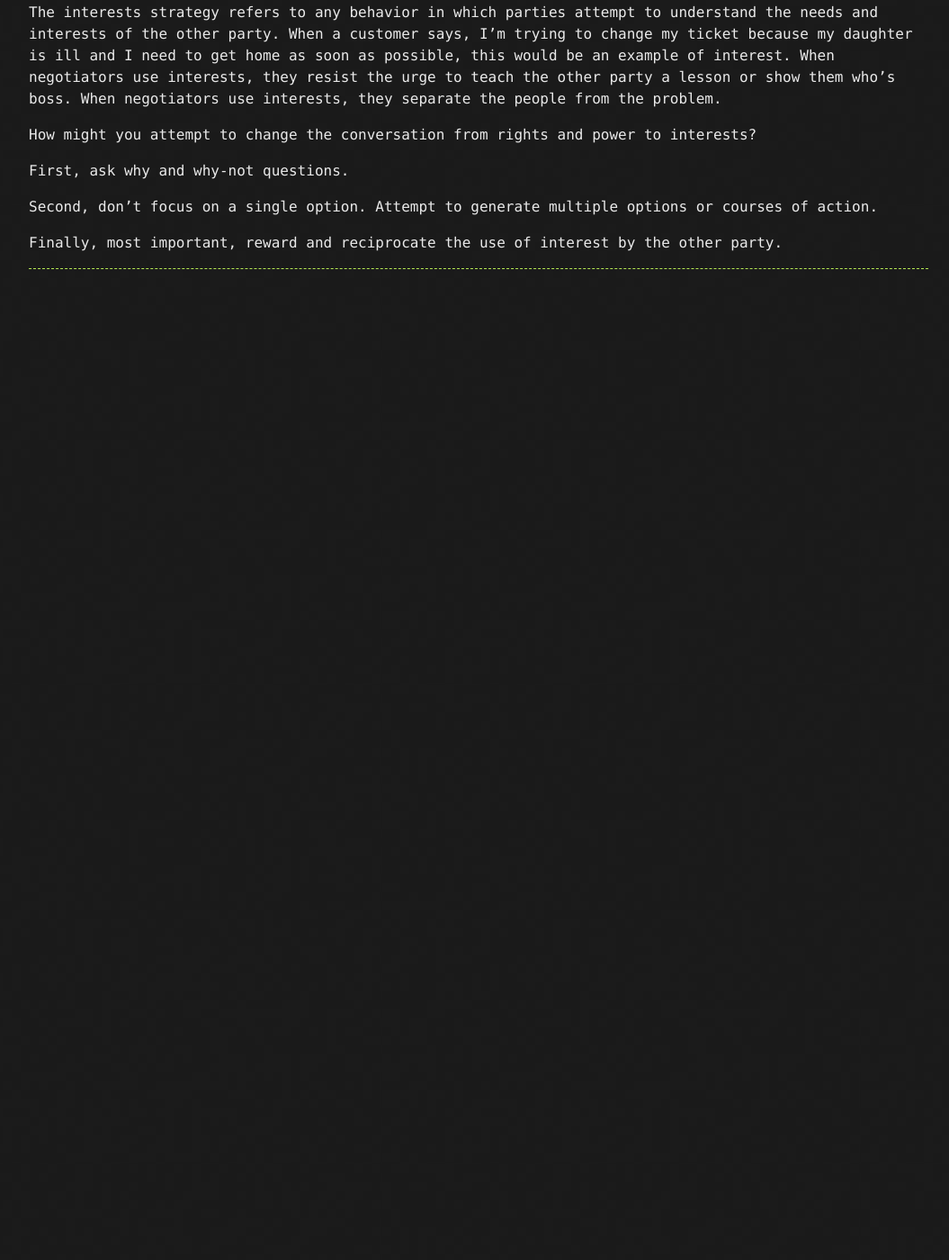
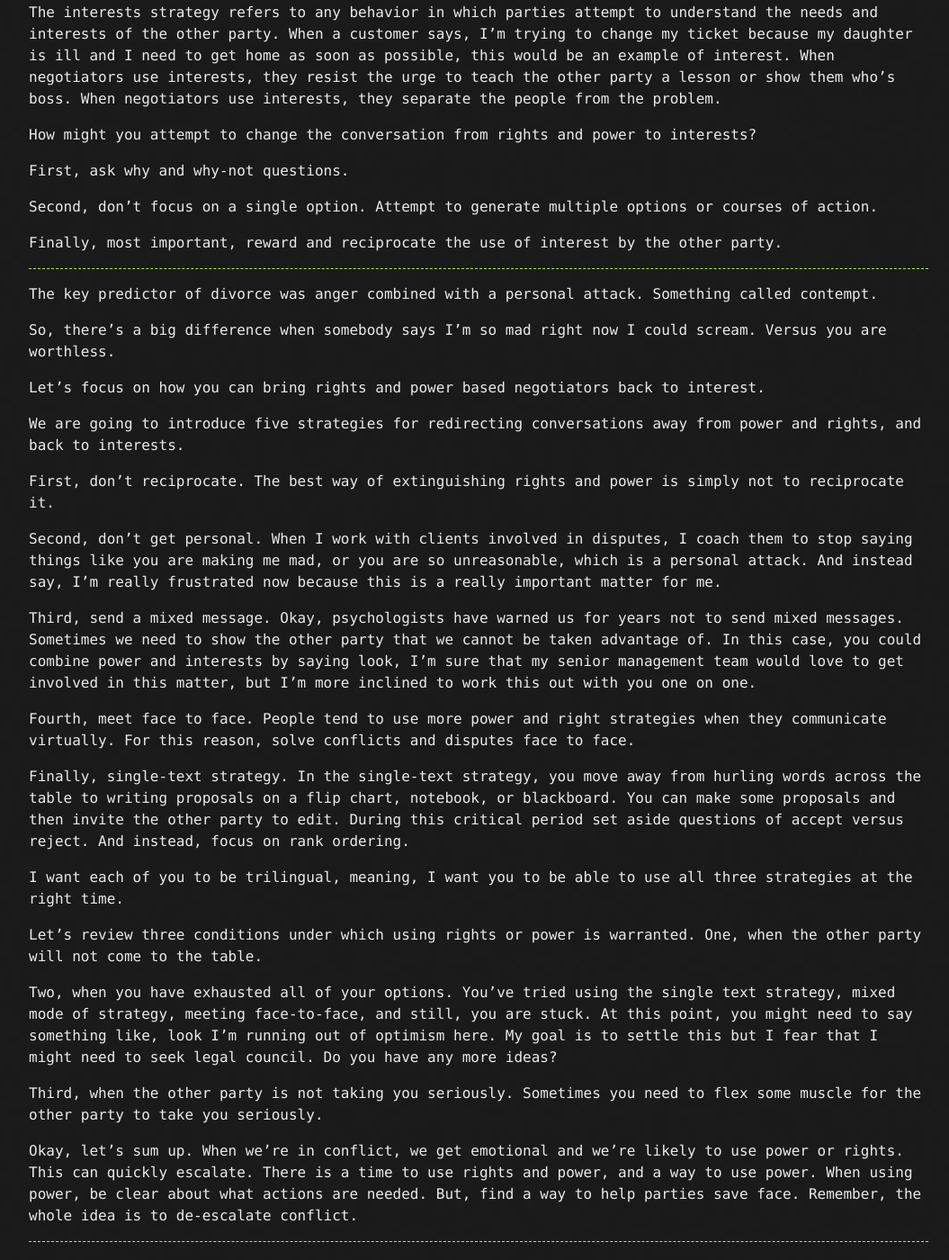
Before and after one commit to goodHunter27/serhatgiydiren.github.io, a Jekyll site: the page built from _posts/2020-01-10-high-performance-collaboration-leadership-teamwork-negotiation.md, in a window 1280 px wide and 1400 px high, scrolled down 23180 px. Shown: the whole window at 90% size, without its empty margins (108-1163 px from the left). Built offline with Jekyll 4.4.1, drawn with Linux system fonts in a browser that asks for light colours; before the commit the page ends 23499 px from its top, so only the background shows below that.

Commit message:
Update 2020-01-10-high-performance-collaboration-leadership-teamwork-negotiation.md

```diff
--- a/_posts/2020-01-10-high-performance-collaboration-leadership-teamwork-negotiation.md
+++ b/_posts/2020-01-10-high-performance-collaboration-leadership-teamwork-negotiation.md
@@ -698,3 +698,33 @@ Second, don't focus on a single option. Attempt to generate multiple options or
 Finally, most important, reward and reciprocate the use of interest by the other party.
 
 ------------------------------
+
+The key predictor of divorce was anger combined with a personal attack. Something called contempt.
+
+So, there's a big difference when somebody says I'm so mad right now I could scream. Versus you are worthless.
+
+Let's focus on how you can bring rights and power based negotiators back to interest.
+
+We are going to introduce five strategies for redirecting conversations away from power and rights, and back to interests.
+
+First, don't reciprocate. The best way of extinguishing rights and power is simply not to reciprocate it.
+
+Second, don't get personal. When I work with clients involved in disputes, I coach them to stop saying things like you are making me mad, or you are so unreasonable, which is a personal attack. And instead say, I'm really frustrated now because this is a really important matter for me.
+
+Third, send a mixed message. Okay, psychologists have warned us for years not to send mixed messages. Sometimes we need to show the other party that we cannot be taken advantage of. In this case, you could combine power and interests by saying look, I'm sure that my senior management team would love to get involved in this matter, but I'm more inclined to work this out with you one on one.
+
+Fourth, meet face to face. People tend to use more power and right strategies when they communicate virtually. For this reason, solve conflicts and disputes face to face.
+
+Finally, single-text strategy. In the single-text strategy, you move away from hurling words across the table to writing proposals on a flip chart, notebook, or blackboard. You can make some proposals and then invite the other party to edit. During this critical period set aside questions of accept versus reject. And instead, focus on rank ordering.
+
+I want each of you to be trilingual, meaning, I want you to be able to use all three strategies at the right time.
+
+Let's review three conditions under which using rights or power is warranted. One, when the other party will not come to the table.
+
+Two, when you have exhausted all of your options. You've tried using the single text strategy, mixed mode of strategy, meeting face-to-face, and still, you are stuck. At this point, you might need to say something like, look I'm running out of optimism here. My goal is to settle this but I fear that I might need to seek legal council. Do you have any more ideas?
+
+Third, when the other party is not taking you seriously. Sometimes you need to flex some muscle for the other party to take you seriously.
+
+Okay, let's sum up. When we're in conflict, we get emotional and we're likely to use power or rights. This can quickly escalate. There is a time to use rights and power, and a way to use power. When using power, be clear about what actions are needed. But, find a way to help parties save face. Remember, the whole idea is to de-escalate conflict.
+
+------------------------------
```
